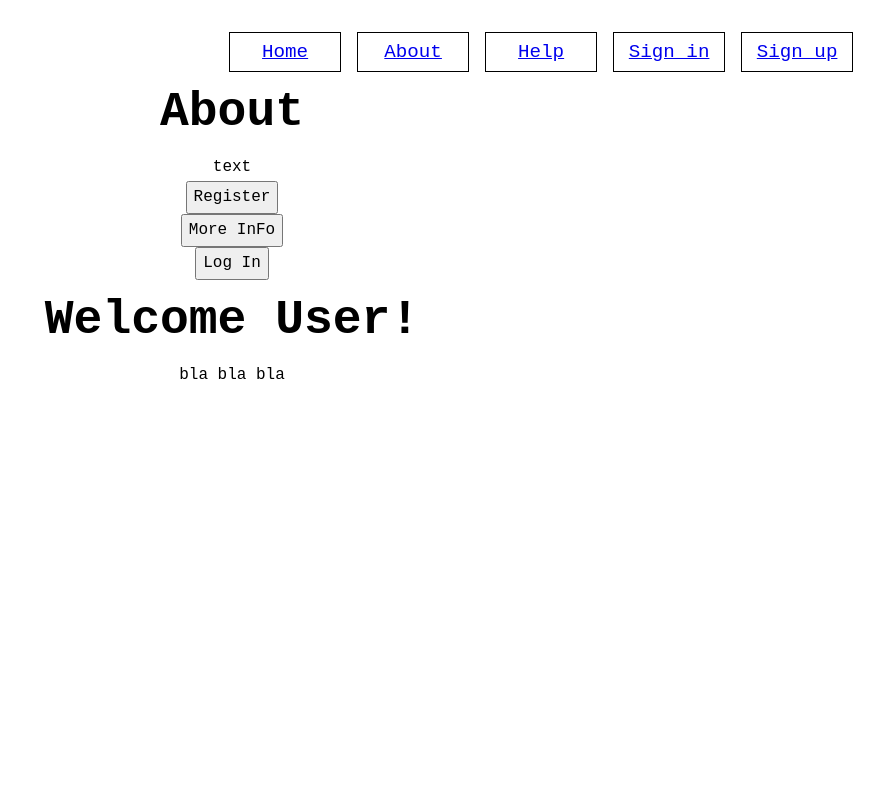
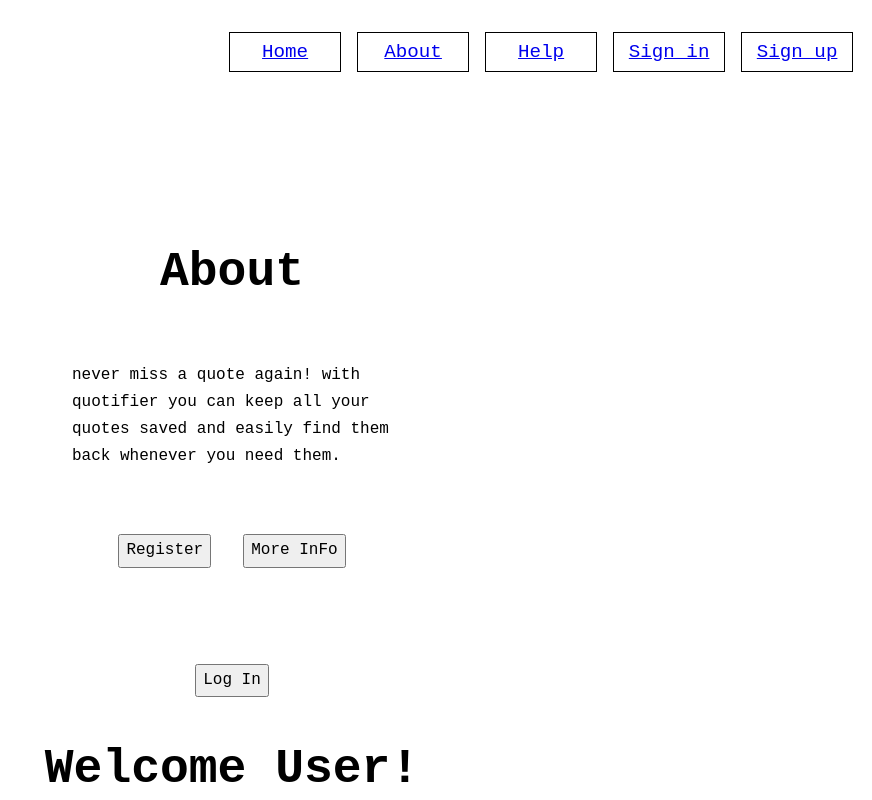
Before and after one commit to artrugh/quotifier, a React (Create React App) app in the folder client/: page /About in a window 1280 px wide. Shown: the top 800 px of the page, without its empty margins (408-1280 px from the left). Built offline with nearby package versions, Linux system fonts and the light colour scheme; a web font is replaced by a local one.

Commit message:
some general amends styling

```diff
--- a/client/src/components/About.js
+++ b/client/src/components/About.js
@@ -4,9 +4,14 @@ function About() {
   return (
     <div className="about">
       <h2>About</h2>
-      <p>text </p>
-      <button>Register</button>
-      <button>More InFo</button>
+      <p className="text">
+        never miss a quote again! with quotifier you can keep all your quotes
+        saved and easily find them back whenever you need them.{" "}
+      </p>
+      <div className="about-buttons">
+        <button className="about-single-button">Register</button>
+        <button className="about-single-button">More InFo</button>
+      </div>
     </div>
   );
 }
--- a/client/src/components/PersonalProfile.js
+++ b/client/src/components/PersonalProfile.js
@@ -1,12 +1,15 @@
 import React from "react";
 
-function About() {
+function PersonalProfile() {
   return (
-    <div className="about">
+    <div className="personal-profile">
       <h2>Welcome User!</h2>
-      <p>bla bla bla </p>
+      <p className="text">
+        here you can implement all your quotes and find them every time you need
+        them just by clicking on the tags{" "}
+      </p>
     </div>
   );
 }
 
-export default About;
+export default PersonalProfile;
--- a/client/src/scss/layout/_components.scss
+++ b/client/src/scss/layout/_components.scss
@@ -2,9 +2,32 @@
 .help,
 .home,
 .redux-button-login,
-.sign-in {
+.sign-in,
+.personal-profile {
   display: flex;
   justify-content: center;
   flex-direction: column;
   align-items: center;
 }
+
+.about,
+.help,
+.home {
+  margin-top: 10rem;
+}
+
+.redux-button-login {
+  // border: 1px solid black;
+  margin-top: 5rem;
+  margin-bottom: 2rem;
+  // position: absolute;
+}
+
+.text {
+  max-width: 20rem;
+  margin: 3rem;
+}
+
+.about-single-button {
+  margin: 1rem;
+}
```
